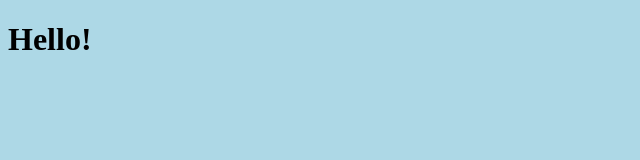
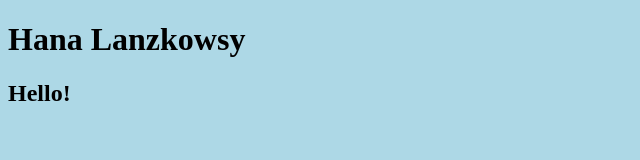
Before and after one commit to hanalanz/hanalanz.github.io, a plain HTML site: page index.html in a window 1280 px wide. Shown: the whole page, without its empty margins (0-640 px from the left). Drawn offline with Linux system fonts and the light colour scheme.

Commit message:
Update index.html

```diff
--- a/index.html
+++ b/index.html
@@ -3,7 +3,8 @@
   <html>
     <head>  </head>
      <body style="background-color:#ADD8E6;">
-       <h1>Hello! </h1>
+       <h1>Hana Lanzkowsy</h1>
+       <h2>Hello!</h21>
 
       </body>
 
```
